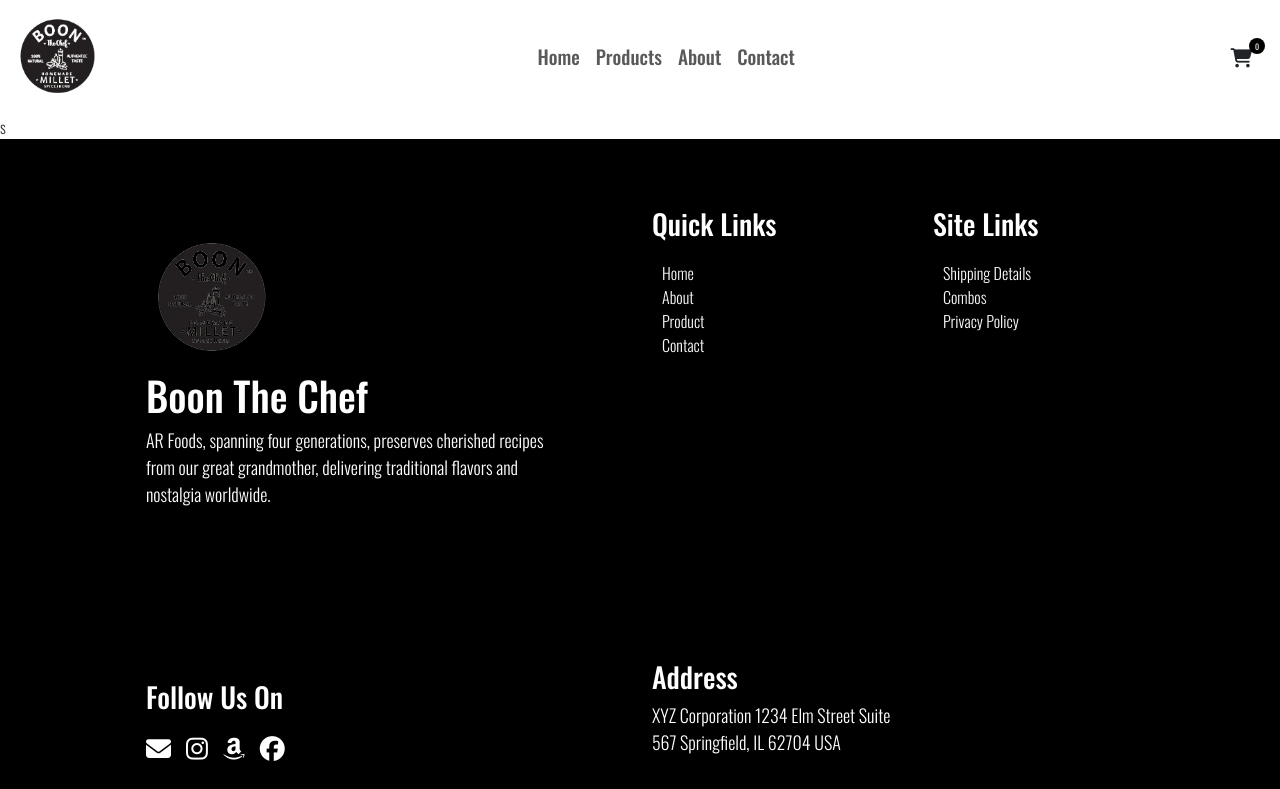
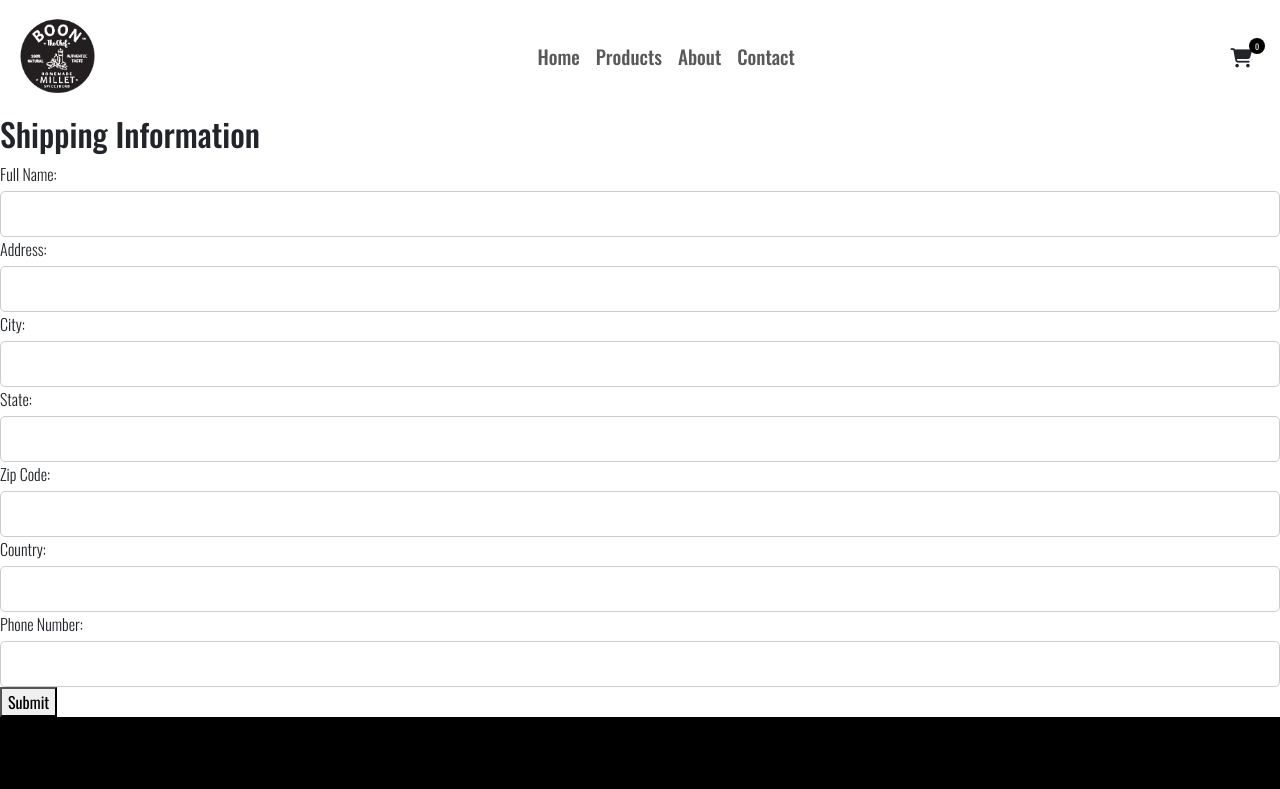
Before and after one commit to nsathiyakala/Boon-the-chef, a React (Create React App) app in the folder Client/: page /shippinginfo in a window 1280 px wide. Shown: the top 789 px of the page. Built offline with nearby package versions, Linux system fonts and the light colour scheme; a small style sheet from the web is missing.

Commit message:
shipping info, checkout

```diff
--- a/Client/src/App.js
+++ b/Client/src/App.js
@@ -13,8 +13,10 @@
 import Navbar from './components/navbar';
 import Footer from './components/footerpage';
 import ComboProducts from './pages/comboProducts';
+
+import ScrollToTop from './components/Scrooltotop';
+import ShippingInfo from './pages/ShipppingInfo';
 import Checkout from './pages/checkout';
-import ScrollToTop from './components/Scrooltotop';
 
 // import Search from './components/search';
 
@@ -27,7 +29,7 @@
       <div>
         <ToastContainer theme='light' position='top-center'/>
         <Navbar cartItems={cartItems} />
-        <ScrollToTop/>s
+        <ScrollToTop/>
         <Routes>
 
 
@@ -42,7 +44,10 @@
           <Route path='/products/:id' element={<WholeProductDetails/>}/>
           <Route path='/cart' element={<Cart cartItems={cartItems} setCartItems={setCartItems}/>}/>
           <Route path='/comboproducts' element={<ComboProducts/>} />
-          <Route path='/checkoutpage' element={<Checkout/>} />
+          <Route path="/shippinginfo" element={<ShippingInfo cartItems={cartItems}/>}/>
+          <Route path='/checkout' element={<Checkout/>}/>
+
+
 
 
 
--- a/Client/src/components/banner.jsx
+++ b/Client/src/components/banner.jsx
@@ -30,7 +30,11 @@
               </div>
         </div>
       </section> */}
-      <section className='home-banner-sec'><div id="carouselExampleIndicators" className="carousel slide" data-bs-ride="carousel">
+
+
+
+      <section className='home-banner-sec'>
+        <div id="carouselExampleIndicators" className="carousel slide" data-bs-ride="carousel">
             <div class="carousel-indicators">
                 <button type="button" data-bs-target="#carouselExampleIndicators" data-bs-slide-to="0" class="active" aria-current="true" aria-label="Slide 1"></button>
                 <button type="button" data-bs-target="#carouselExampleIndicators" data-bs-slide-to="1" aria-label="Slide 2"></button>
@@ -48,18 +52,18 @@
                     </div>
                 </div>
                 <div className="carousel-item" style={{backgroundColor:"#005395"}}>
-                    <img src="/images/millets.jpg" className="d-block w-100" alt="..." />
+                    <img src="/images/millets-banner.jpg" className="d-block w-100" alt="..." />
                     <div class="carousel-caption">
                         {/* <p className=''> Nourishing Hearts, One Good Deed at a Time!</p> */}
-                        <h5>MILLETS</h5>
+                        <h5 className='text-dark'>MILLETS</h5>
 
                     </div>
                 </div>
                 <div className="carousel-item">
                     <img src="/images/spice.jpg" className="d-block w-100" alt="..." />
-                    <div class="carousel-caption center-caption">
+                    <div class="carousel-caption">
                         {/* <p className=''>Tending to the Garden of Goodness with Care and Commitment</p> */}
-                        <h5>SPICE</h5>
+                        <h5 className='text-dark'>SPICES</h5>
 
                     </div>
                 </div>
@@ -67,7 +71,7 @@
                     <img src="/images/herbs.jpg" className="d-block w-100" alt="..." />
                     <div class="carousel-caption center-caption">
                         {/* <p className=''>Tending to the Garden of Goodness with Care and Commitment</p> */}
-                        <h5>HERBS</h5>
+                        {/* <h5>HERBS</h5> */}
 
                     </div>
                 </div>
@@ -85,57 +89,6 @@
 
 
 
-{/*
-      <section className='feature-Section'>
-        <div className='container'>
-          <div className='row'>
-            <div className='col-12 col-md-6 col-lg-3 feature-content-col'>
-              <div className='feature-content'>
-              <i class="fa-solid fa-truck"></i>
-              <div>
-                <h3>Free Shipping</h3>
-                <p>Above ₹100</p>
-              </div>
-
-              </div>
-
-            </div>
-            <div className='col-12 col-md-6 col-lg-3 feature-content-col'>
-              <div className='feature-content'>
-              <i class="fa-solid fa-circle-check"></i>
-              <div>
-                <h3>Certified Organic</h3>
-                <p>100% Guarantee</p>
-              </div>
-
-              </div>
-
-            </div>
-            <div className='col-12 col-md-6 col-lg-3 feature-content-col'>
-              <div className='feature-content'>
-              <i class="fa-solid fa-money-bill"></i>
-              <div>
-                <h3>Huge Savings</h3>
-                <p>At Lowest Price</p>
-              </div>
-
-              </div>
-
-            </div>
-            <div className='col-12 col-md-6 col-lg-3 feature-content-col'>
-              <div className='feature-content'>
-              <i class="fa-solid fa-recycle"></i>
-              <div>
-                <h3>Easy Returns</h3>
-                <p>No Questions Asked</p>
-              </div>
-
-              </div>
-
-            </div>
-          </div>
-        </div>
-      </section> */}
     </Fragment>
   )
 }
--- a/Client/src/pages/Home.jsx
+++ b/Client/src/pages/Home.jsx
@@ -34,16 +34,16 @@
     <Fragment>
       <HomeBanner />
 
-      <section className=' What-are-we p-5' >
+      {/* <section className=' What-are-we p-5' >
         <div className=' container p-0'>
           <div className='row p-0' >
                 <div className='col-12 col-lg-6 What-are-we-content'>
                   <div className='content-inner'>
-                    {/* <h2>What Are We</h2>
-                    <p className='wl-content'>Welcome to Boon The Chef, where tradition meets health in every bite. Our mission is to bring back the essence of ancient culinary wisdom through our range of naturally prepared, nutrient-rich instant dosa mixes and health mixes. We are committed to providing you with wholesome, convenient, and delicious options that support your well-being.</p> */}
+                    <h2>What Are We</h2>
+                    <p className='wl-content'>Welcome to Boon The Chef, where tradition meets health in every bite. Our mission is to bring back the essence of ancient culinary wisdom through our range of naturally prepared, nutrient-rich instant dosa mixes and health mixes. We are committed to providing you with wholesome, convenient, and delicious options that support your well-being.</p>
                     <h3 className='mb-5 slogan-1'>Herb  |  Millet  |  Spice</h3>
                     <h2>What Are We</h2>
-                    {/* <p>At Boon The Chef, we offer a diverse selection of instant dosa mixes made from traditional grains and pulses. Each mix is crafted to preserve the authentic flavors and nutritional benefits of the ingredients used in ancient recipes. Our range includes</p>
+                    <p>At Boon The Chef, we offer a diverse selection of instant dosa mixes made from traditional grains and pulses. Each mix is crafted to preserve the authentic flavors and nutritional benefits of the ingredients used in ancient recipes. Our range includes</p>
                     <ul className='content-ul'>
                         <li><strong>Rava Dosa Mix</strong>: Light and crispy, made from semolina for a quick and tasty meal.</li>
                         <li><strong>Adai Dosa Mix</strong>: Protein-packed mix of lentils and rice, perfect for a nutritious breakfast.</li>
@@ -54,7 +54,7 @@
                         <li><strong>Kuthiraivaali (Barnyard Millet) Dosa Mix</strong>: High in fiber, aids in digestion.</li>
                         <li><strong>Saamai (Little Millet) Dosa Mix</strong>: Gluten-free, perfect for those with dietary restrictions.</li>
                         <li><strong>Varagu (Kodo Millet) Dosa Mix</strong>: Low in fat, beneficial for weight management.</li>
-                    </ul> */}
+                    </ul>
                                           <h3>Brand Mission</h3>
                         <p className='about-paragraph mt-3'>
                             <b>Empowering Delicious Choices: </b>
@@ -78,7 +78,7 @@
           </div>
         </div>
 
-      </section>
+      </section> */}
 
       {/* -------------why-choos---------------------- */}
 
--- /dev/null
+++ b/Client/src/pages/ShipppingInfo.jsx
@@ -0,0 +1,110 @@
+import React, { useState } from 'react';
+import { useNavigate } from 'react-router-dom';
+
+const ShippingInfo = ({ cartItems }) => {
+  const [shippingDetails, setShippingDetails] = useState({
+    fullName: '',
+    address: '',
+    city: '',
+    state: '',
+    zipCode: '',
+    country: '',
+    phoneNumber: ''
+  });
+
+  const navigate = useNavigate();
+
+  const handleChange = (e) => {
+    const { name, value } = e.target;
+    setShippingDetails({
+      ...shippingDetails,
+      [name]: value
+    });
+  };
+
+  const handleSubmit = (e) => {
+    e.preventDefault();
+    navigate('/checkout', { state: { shippingDetails, cartItems } });
+  };
+
+  return (
+    <div className="shipping-info">
+      <h2>Shipping Information</h2>
+      <form onSubmit={handleSubmit}>
+        <div>
+          <label>Full Name:</label>
+          <input
+            type="text"
+            name="fullName"
+            value={shippingDetails.fullName}
+            onChange={handleChange}
+            required
+          />
+        </div>
+        <div>
+          <label>Address:</label>
+          <input
+            type="text"
+            name="address"
+            value={shippingDetails.address}
+            onChange={handleChange}
+            required
+          />
+        </div>
+        <div>
+          <label>City:</label>
+          <input
+            type="text"
+            name="city"
+            value={shippingDetails.city}
+            onChange={handleChange}
+            required
+          />
+        </div>
+        <div>
+          <label>State:</label>
+          <input
+            type="text"
+            name="state"
+            value={shippingDetails.state}
+            onChange={handleChange}
+            required
+          />
+        </div>
+        <div>
+          <label>Zip Code:</label>
+          <input
+            type="text"
+            name="zipCode"
+            value={shippingDetails.zipCode}
+            onChange={handleChange}
+            required
+          />
+        </div>
+        <div>
+          <label>Country:</label>
+          <input
+            type="text"
+            name="country"
+            value={shippingDetails.country}
+            onChange={handleChange}
+            required
+          />
+        </div>
+        <div>
+          <label>Phone Number:</label>
+          <input
+            type="text"
+            name="phoneNumber"
+            value={shippingDetails.phoneNumber}
+            onChange={handleChange}
+            required
+          />
+        </div>
+        <button type="submit">Submit</button>
+      </form>
+    </div>
+  );
+};
+
+export default ShippingInfo;
--- a/Client/src/pages/cart.js
+++ b/Client/src/pages/cart.js
@@ -94,7 +94,8 @@
               <p>Subtotal: <span className="order-summary-values">{subtotal} (Units)</span></p>
               <p>Est. total: <span className="order-summary-values">${total.toFixed(2)}</span></p>
               <hr />
-              <button className="btn btn-black btn-block">Place Order</button>
+              <Link to={"/shippinginfo"}> <button className="btn btn-black btn-block">Place Order</button> </Link>
+
             </div>
           </div>
         </div>
--- a/Client/src/pages/checkout.jsx
+++ b/Client/src/pages/checkout.jsx
@@ -1,119 +1,42 @@
-import { useLocation, useNavigate } from "react-router-dom";
-import { Fragment, useState, useEffect } from "react";
+import React from 'react';
+import { useLocation } from 'react-router-dom';
 
-export default function Checkout({ cartItems, setCartItems }) {
-    const location = useLocation();
-    const navigate = useNavigate();
-    const { selectedProduct } = location.state || { selectedProduct: [] };
+const Checkout = () => {
+  const location = useLocation();
+  const { shippingDetails, cartItems } = location.state || {};
 
-    // Initialize the selected products with quantity set to 1 if not set
-    const [updatedProducts, setUpdatedProducts] = useState([]);
+  if (!shippingDetails || !cartItems) {
+    return <p>Error: Missing information</p>;
+  }
 
-    useEffect(() => {
-        const productsWithQuantity = selectedProduct.map(product => ({
-            ...product,
-            quantity: product.quantity || 1
-        }));
-        setUpdatedProducts(productsWithQuantity);
-    }, [selectedProduct]);
+  const total = cartItems.reduce((acc, item) => acc + item.product.price * item.quantity, 0);
 
-    const backsubmit = () => {
-        navigate(-1);
-    };
+  return (
+    <div className="checkout-page">
+      <h2>Checkout</h2>
+      <div className="shipping-details">
+        <h3>Shipping Information</h3>
+        <p>{shippingDetails.fullName}</p>
+        <p>{shippingDetails.address}</p>
+        <p>{shippingDetails.city}, {shippingDetails.state} {shippingDetails.zipCode}</p>
+        <p>{shippingDetails.country}</p>
+        <p>{shippingDetails.phoneNumber}</p>
+      </div>
+      <div className="order-summary">
+        <h3>Order Summary</h3>
+        {cartItems.map((item) => (
+          <div key={item.product._id} className="cart-item">
+            <img src={item.product.images[0].image} alt="Product" />
+            <p>{item.product.name}</p>
+            <p>Quantity: {item.quantity}</p>
+            <p>Price: ${item.product.price}</p>
+          </div>
+        ))}
+        <h4>Total: ${total.toFixed(2)}</h4>
+      </div>
+      <button className="btn btn-black">Proceed to Payment</button>
+    </div>
+  );
+};
 
-    const removeItem = (productId) => {
-        const updatedSelectedProduct = updatedProducts.filter(product => productId !== product._id);
-        setUpdatedProducts(updatedSelectedProduct);
-
-        setTimeout(() => {
-            navigate('/comboproducts', { state: { selectedProduct: updatedSelectedProduct } });
-        }, 2000);
-    };
-
-    const handleQuantityChange = (productId, newQuantity) => {
-        if (newQuantity < 1) return; // Prevent setting quantity less than 1
-        const updatedSelectedProduct = updatedProducts.map(product =>
-            product._id === productId ? { ...product, quantity: newQuantity } : product
-        );
-        setUpdatedProducts(updatedSelectedProduct);
-    };
-
-    const qty = updatedProducts.reduce((acc, product) => (acc + product.quantity), 0);
-    const price = updatedProducts.reduce((acc, product) => (acc + product.quantity * product.price), 0);
-
-    return (
-        <div className="checkout-container container mx-auto">
-            {updatedProducts.length === 0 ? (
-                <p>No items selected</p>
-            ) : (
-                <Fragment>
-                    <div className="row">
-                        <div className="col-lg-9 checkout">
-                            {updatedProducts.map(product => (
-                                <div key={product._id} className="row d-flex justify-content-between">
-                                    <div className="col-12">
-                                        <hr />
-                                        <div className="checkout-item container">
-                                            <div className="row">
-                                                <div className="col-4 col-lg-3">
-                                                    <img src={product.images[0].image} alt={product.name} height="150" width="190" />
-                                                </div>
-                                                <div className="col-7 col-lg-5">
-                                                    <label style={{ fontSize: "18px" }}>{product.name}</label>
-                                                    <div className="ratings mt-auto" style={{ fontSize: "10px" }}>
-                                                        {/* Rating icons */}
-                                                        <i className="fa fa-star"></i>
-                                                        <i className="fa fa-star"></i>
-                                                        <i className="fa fa-star"></i>
-                                                        <i className="fa fa-star"></i>
-                                                        <i className="fa fa-star"></i>
-                                                        <i className="fa fa-star-half-o"></i>
-                                                        <i className="fa fa-star-o"></i>
-                                                        <p id="card_item_price" className="mt-3" style={{ fontSize: "20px" }}>${product.price}</p>
-                                                    </div>
-                                                </div>
-
-                                                <div className="col-4 col-lg-1 mt-4 mt-lg-0 order-4 order-lg-2">
-                                                    <div className="stockCounter d-inline">
-                                                        <input
-                                                            type="number"
-                                                            className="form-control"
-                                                            value={product.quantity}
-                                                            onChange={(e) => handleQuantityChange(product._id, parseInt(e.target.value))}
-                                                            readOnly
-                                                        />
-                                                    </div>
-                                                </div>
-                                                <div className="col-4 col-lg-2 order-3"></div>
-                                                <div className="col-1 order-2 order-lg-4 p-0 text-end">
-                                                    <i
-                                                        className="fa fa-times-circle close-icon"
-                                                        onClick={() => removeItem(product._id)}
-                                                    ></i>
-                                                </div>
-                                            </div>
-                                        </div>
-                                        <hr />
-                                    </div>
-                                </div>
-                            ))}
-                        </div>
-                        <div className="col-lg-3">
-                            <div id="checkout_summary">
-                                <h4>Order Summary</h4>
-                                <hr />
-                                <p>Subtotal: <span className="order-summary-values">{qty} units</span></p>
-                                <p>Est. total: <span className="order-summary-values">${price.toFixed(2)}</span></p>
-                                <hr />
-                                <div className="checkout-buttons">
-                                    <button onClick={backsubmit} className="btn btn-secondary">Back</button>
-                                    <button id="checkout_btn" className="btn btn-primary btn-block">Place Order</button>
-                                </div>
-                            </div>
-                        </div>
-                    </div>
-                </Fragment>
-            )}
-        </div>
-    );
-}
+export default Checkout;
```
Also changed, not shown: Client/public/images/millets-banner.jpg (added), 1 other file (tests, documents, lock files or other folders).
